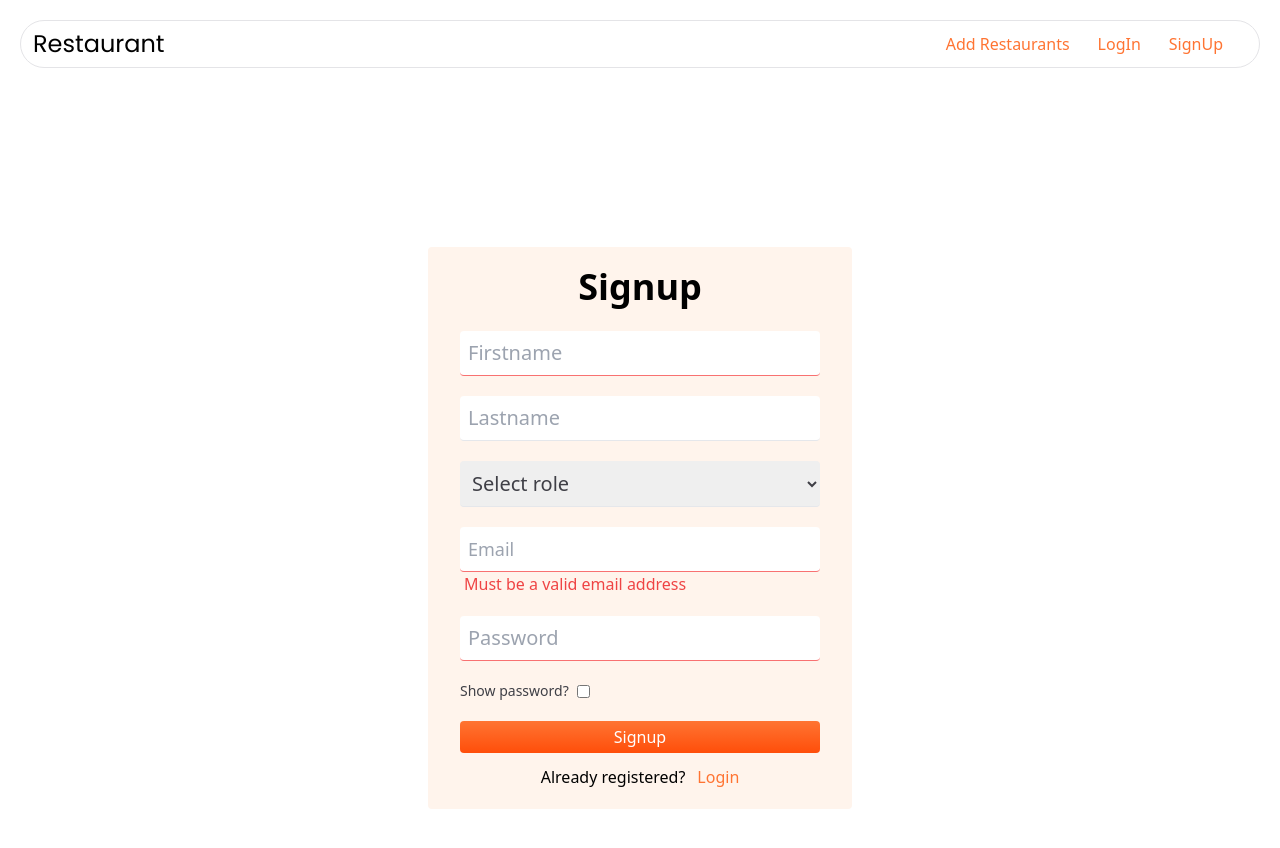
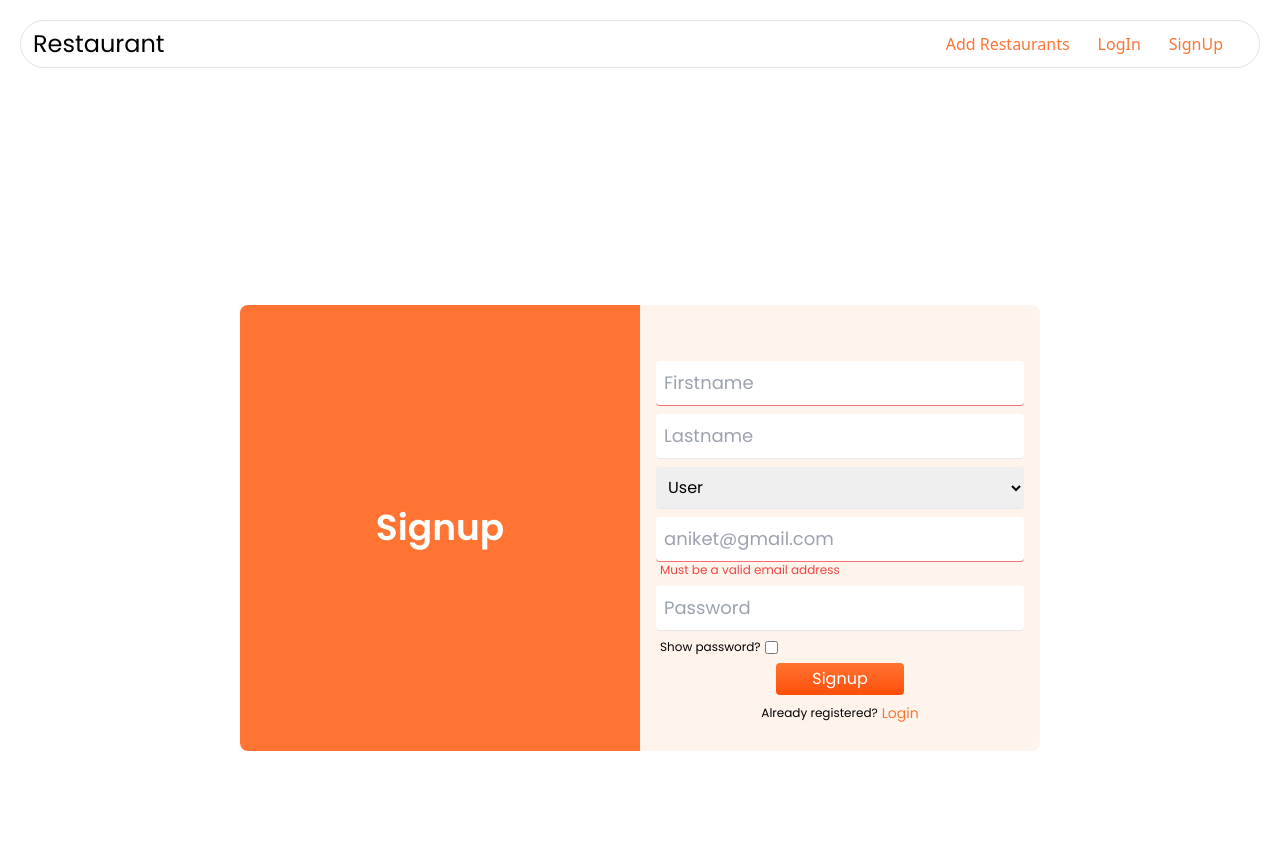
Before and after one commit to aniketchauhan18/restaurant-management, a React (Vite) app in the folder frontend/: page / in a window 1280 px wide. Shown: the top 848 px of the page. Built offline with nearby package versions, Linux system fonts and the light colour scheme.

Commit message:
ui updated

```diff
--- a/frontend/src/pages/LoginPage.jsx
+++ b/frontend/src/pages/LoginPage.jsx
@@ -111,8 +111,8 @@ function LoginPage() {
     // </div>
     <div className='flex justify-center items-center h-screen'>
       <div className='flex  flex-col sm:flex-row justify-center w-80 sm:w-[600px]  max-w-[600px]'>
-        <div className='flex h-16 sm:h-96 bg-scarlet-400 rounded-t-lg  sm:rounded-none sm:rounded-l-lg text-white justify-center p-3  sm:w-96'>
-          <p className='flex justify-center font-poppins items-center'>Welcome Back</p>
+        <div className='flex h-16 sm:h-96 bg-scarlet-400 rounded-t-lg  sm:rounded-none sm:rounded-l-lg text-white justify-center p-3  sm:w-full'>
+          <p className='flex justify-center font-poppins items-center sm:text-3xl text-xl sm:font-semibold'>Welcome Back</p>
         </div>
         <div className='flex flex-col justify-center bg-scarlet-50 sm:pt-5 rounded-b-lg sm:rounded-none sm:rounded-r-lg sm:w-[600px] sm:px-1'>
         <form onSubmit={handleSubmit} className='pt-3 pb-0 px-3 gap-3 flex flex-col justify-center'>
@@ -136,7 +136,7 @@ function LoginPage() {
               }
               required
               name='password'
-              placeholder='password'
+              placeholder='Password'
               className='w-full md:text-base'
               onChange={handleChange}
             />
@@ -145,7 +145,7 @@ function LoginPage() {
             </span>
           </div>
           <div className='flex w-full justify-center sm:mt-4'>
-            <button className='basis-10/12 text-sm'>
+            <button type='submit' className='basis-10/12 text-sm'>
               Login
             </button>
           </div>
--- a/frontend/src/pages/SignupPage.jsx
+++ b/frontend/src/pages/SignupPage.jsx
@@ -13,7 +13,7 @@ function SignupPage() {
 
 
   const [showPassword, setShowPassword] = useState(false);
-  const inputClasses = "border-b p-2 text-xl";
+  const inputClasses = "border-b p-2 text-base";
   const navigate = useNavigate()
 
   // const onSubmit = async () => {
@@ -53,7 +53,7 @@ function SignupPage() {
     e.preventDefault();
     console.log(form);
     try {
-      const response = await fetch('https://restaurantapp-7atz.onrender.com/api/v1/users/register', {
+      const response = await fetch('http://localhost:3000/api/v1/users/register', {
         method: 'POST',
         headers: {
           "Content-Type": "application/json"
@@ -75,41 +75,135 @@ function SignupPage() {
 
 
   return (
-    <div className="flex w-full h-dvh justify-center items-center">
-      <div className="flex flex-col justify-center items-center p-5 rounded bg-scarlet-50">
-        <h1 className="mb-3 text-4xl font-Roboto font-bold">
-          Signup
-        </h1>
+    // <div className="flex w-full h-dvh flex-col">
+    //   <div className="flex justify-center items-center h-dvh">
+    //     <div className="flex flex-col justify-center items-center p-5 rounded bg-scarlet-50">
+    //       <h1 className="mb-3 text-4xl font-Roboto font-bold">
+    //         Signup
+    //       </h1>
+    //       <form
+    //         className="flex flex-col justify-center items-center w-full text-zinc-700"
+    //         onSubmit={handleSubmit}
+    //       >
+    //         <div className="flex flex-col gap-5 p-3 w-96 ">
+    //           <input
+    //             type="text"
+    //             placeholder="Firstname"
+    //             name="firstName"
+    //             required
+    //             className={inputClasses}
+    //             onChange={handleChange}
+    //           />
+    //           <input
+    //             type="text"
+    //             placeholder="Lastname"
+    //             name="lastName"
+    //             className={inputClasses}
+    //             onChange={handleChange}
+    //           />
+    //           <select
+    //             className={inputClasses}
+    //             name="role"
+    //             onChange={handleChange}
+    //           >
+    //             <option
+    //             defaultValue="Select"
+    //             >
+    //               Select role
+    //             </option>
+    //             <option
+    //               value="user"
+    //             >
+    //               User
+    //             </option>
+    //             <option
+    //               value="admin"
+    //             >
+    //               Admin
+    //             </option>
+    //           </select>
+    //           <div className="flex flex-col">
+    //             <input
+    //               type="email"
+    //               required
+    //               placeholder="Email"
+    //               className="peer"
+    //               name="email"
+    //               onChange={handleChange}
+    //             />
+    //             <p className="invisible text-red-500 text-sm peer-invalid:visible peer-focus:invisible ml-1">
+    //               Must be a valid email address
+    //             </p>
+    //           </div>
+    //           <input
+    //             type={
+    //               showPassword ? "text" : "password"
+    //             }
+    //             placeholder="Password"
+    //             name="password"
+    //             onChange={handleChange}
+    //             required
+    //             className={inputClasses}
+    //           />
+    //           <div className="flex text-sm gap-2 items-center">
+    //             <p>Show password?</p>
+    //             <div className="flex justify-center items-center">
+    //               <input
+    //                 type="checkbox"
+    //                 value={showPassword}
+    //                 onChange={showPass}
+    //               />
+    //             </div>
+    //           </div>
+    //           <button type="submit" className="text-base">
+    //             Signup
+    //           </button>
+    //         </div>
+    //       </form>
+    //       <div className="flex gap-3 text-base">
+    //         <p>Already registered?</p>
+    //         <Link
+    //           className="text-scarlet-400 hover:text-scarlet-500 hover:border-scarlet-400 text-base"
+    //           to={'/login'}
+    //         >
+    //           Login
+    //         </Link>
+    //       </div>
+    //     </div>
+    //   </div>
+    // </div>
+    <div className="flex font-poppins w-full h-screen justify-center items-center">
+      <div className="flex flex-col sm:flex-row w-3/4 justify-center">
+        <div className="flex h-16 sm:h-auto sm:w-[400px] items-center justify-center bg-scarlet-400 text-white rounded-t-lg sm:rounded-none  sm:rounded-l-lg">
+          <p className="sm:text-4xl font-medium text-xl sm:font-semibold">Signup</p>
+        </div>
+        <div className="pt-2 sm:pt-10 bg-scarlet-50 sm:w-[400px] rounded-b-lg sm:rounded-none sm:rounded-r-lg">
           <form
-          className="flex flex-col justify-center items-center w-full text-zinc-700"
             onSubmit={handleSubmit}
+            className="flex flex-col gap-2 p-4 mb-3"
           >
-          <div className="flex flex-col gap-5 p-3 w-96 ">
+            <div className="flex flex-col gap-2 w-full">
               <input
+                className=""
                 type="text"
+                name="firstName"
                 placeholder="Firstname"
-              name="firstName"
+                onChange={handleChange}
                 required
-              className={inputClasses}
-              onChange={handleChange}
               />
               <input
+                className=""
+                onChange={handleChange}
+                name="lastName"
+                placeholder="Lastname"
                 type="text"
-              placeholder="Lastname"
-              name="lastName"
-              className={inputClasses}
-              onChange={handleChange}
               />
               <select
                 className={inputClasses}
                 name="role"
+                required
                 onChange={handleChange}
                 >
-              <option
-              defaultValue="Select"
-              >
-                Select role
-              </option>
                 <option
                   value="user"
                 >
@@ -125,27 +219,27 @@ function SignupPage() {
                 <input
                   type="email"
                   required
-                placeholder="Email"
+                  placeholder="aniket@gmail.com"
                   className="peer"
                   name="email"
                   onChange={handleChange}
                 />
-              <p className="invisible text-red-500 peer-invalid:visible peer-focus:invisible ml-1">
+                <p className="invisible text-red-500 peer-invalid:visible peer-focus:invisible ml-1 text-xs">
                   Must be a valid email address
                 </p>
               </div>
               <input
+                className=""
+                onChange={handleChange}
                 type={
-                showPassword ? "text" : "password"
+                  showPassword ? 'text' : 'password'
                 }
+                name="password"
                 placeholder="Password"
-              name="password"
-              onChange={handleChange}
-              required
-              className={inputClasses}
               />
-            <div className="flex text-sm gap-2 items-center">
-              <p>Show password?</p>
+            </div>
+            <div className="flex text-xs gap-1 items-center">
+              <p className="ml-1">Show password?</p>
               <div className="flex justify-center items-center">
                 <input
                   type="checkbox"
@@ -154,19 +248,21 @@ function SignupPage() {
                 />
               </div>
             </div>
-            <button type="submit">
+            <div className="flex justify-center">
+              <button type="submit" className="text-sm sm:text-base w-32">
                   Signup
               </button>
             </div>
-        </form>
-        <div className="flex gap-3">
-          <p>Already registered?</p>
+            <div className="flex text-xs justify-center items-center">
+              <p className="mr-1">Already registered?</p>
               <Link
-            className="text-scarlet-400 hover:text-scarlet-500 hover:border-scarlet-400"
+                className="text-scarlet-400 hover:text-scarlet-500 hover:border-scarlet-400 text-xs sm:text-sm"
                 to={'/login'}
               >
                 Login
               </Link>
+            </div>
+          </form>
         </div>
       </div>
     </div>
```
Lines whose indentation alone changed are shown as unchanged.
